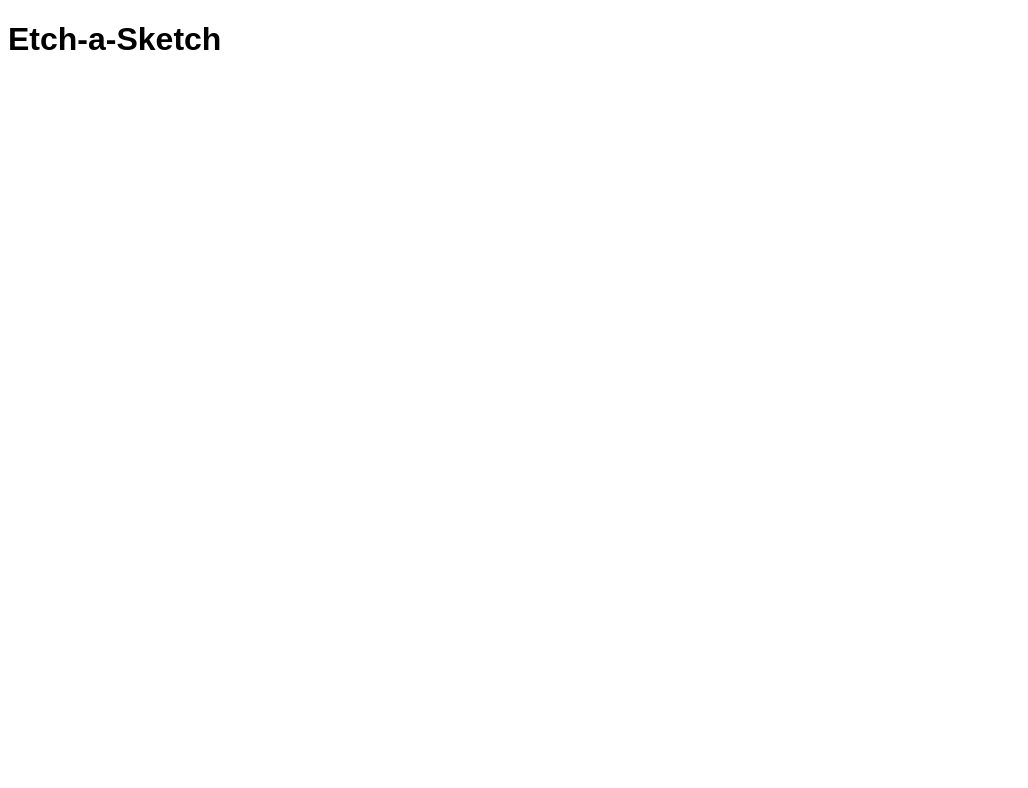
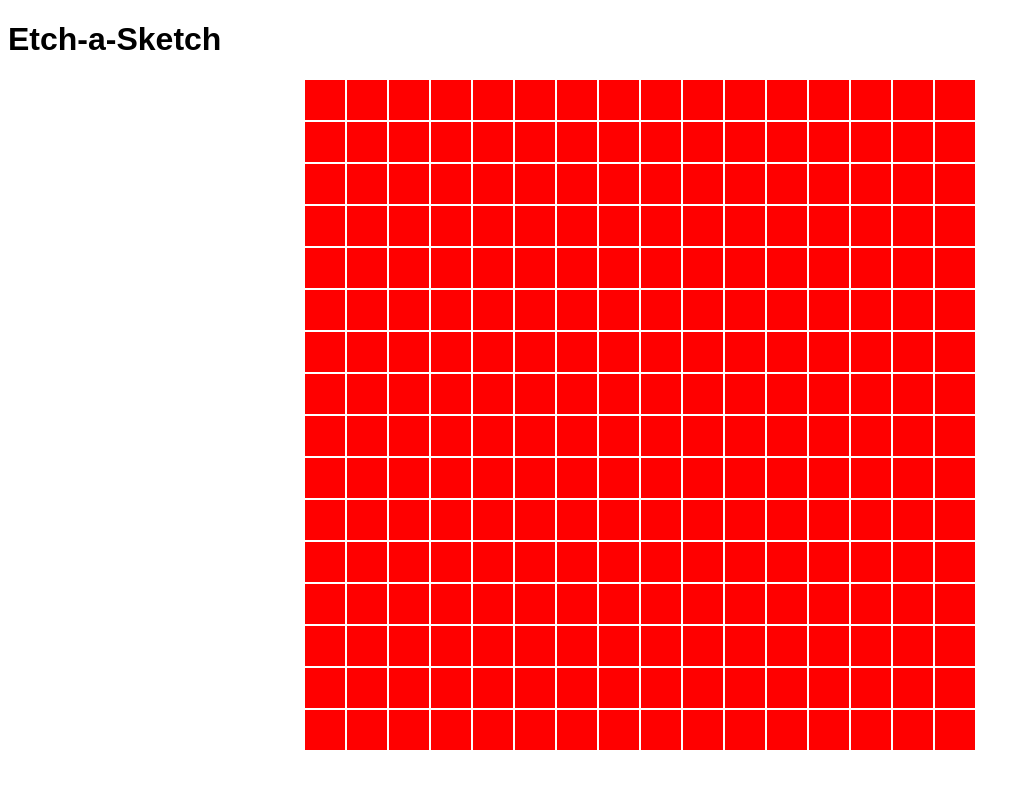
Before and after one commit to HuntOreo/Etch-a-Sketch, a plain HTML site: page index.html in a window 1280 px wide. Shown: the whole page, without its empty margins (0-1028 px from the left). Drawn offline with Linux system fonts and the light colour scheme.

Commit message:
Generate and render the board

```diff
--- a/index.html
+++ b/index.html
@@ -9,6 +9,8 @@
   <body>
     <h1>Etch-a-Sketch</h1>
 
+    <div class="board"></div>
+
     <script src="script.js"></script>
   </body>
 </html>
--- a/script.js
+++ b/script.js
@@ -1 +1,18 @@
 console.log('Hello, World!');
+
+const createCanvas = () => {
+  const board = document.querySelector('.board');
+  for (let i = 0; i < 16; i++) {
+    const column = document.createElement('div');
+    column.classList.add('column');
+    board.appendChild(column)
+    for (let k = 0; k < 16; k++) {
+      const tile = document.createElement('div');
+      tile.classList.add('tile')
+      const currentElm = board.lastElementChild
+      currentElm.appendChild(tile);
+    }
+  }
+}
+
+createCanvas();
--- a/styles.css
+++ b/styles.css
@@ -11,3 +11,23 @@ html {
 body {
   font-family: Arial, Helvetica, sans-serif;
 }
+
+.board {
+  display: flex;
+  flex-direction: column;
+  gap: 2px;
+  justify-content: center;
+  align-items: center;
+}
+
+.column {
+  display: flex;
+  gap: 2px;
+}
+
+.tile {
+  width: 40px;
+  height: 40px;
+  background-color: red;
+
+}
```
